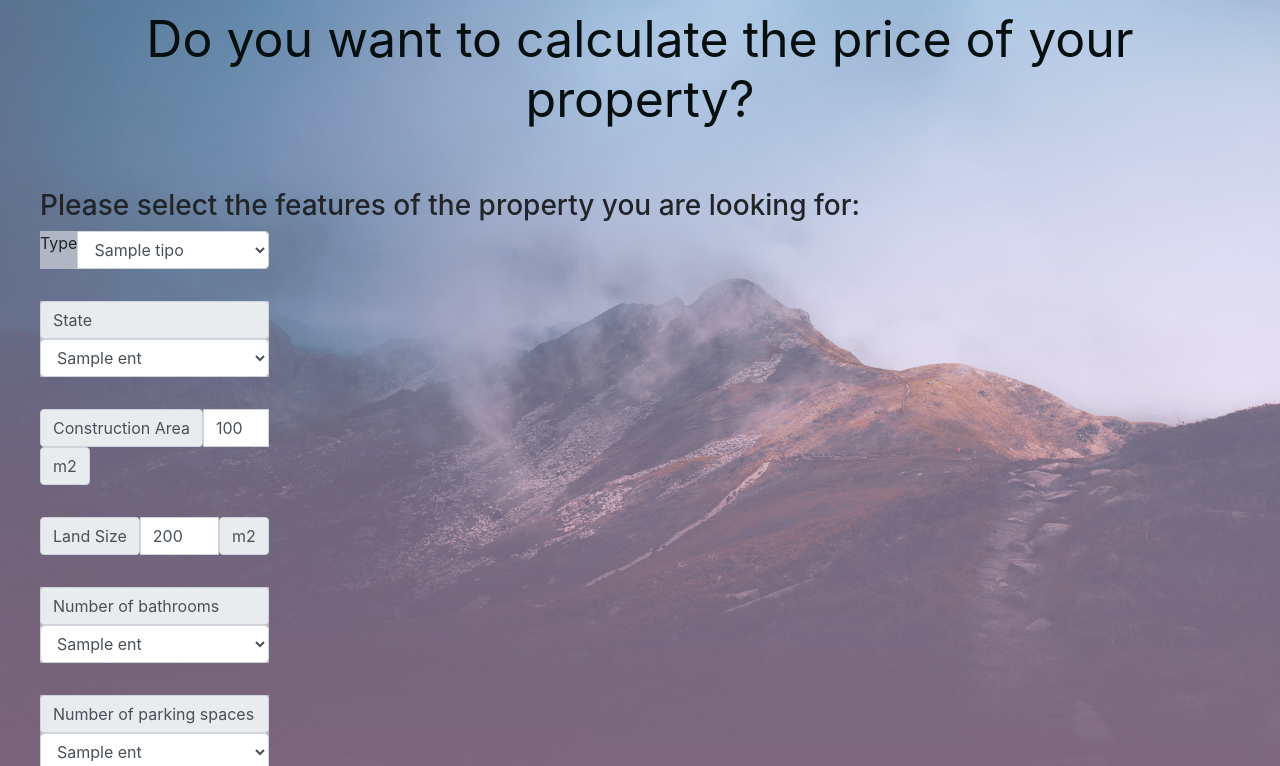
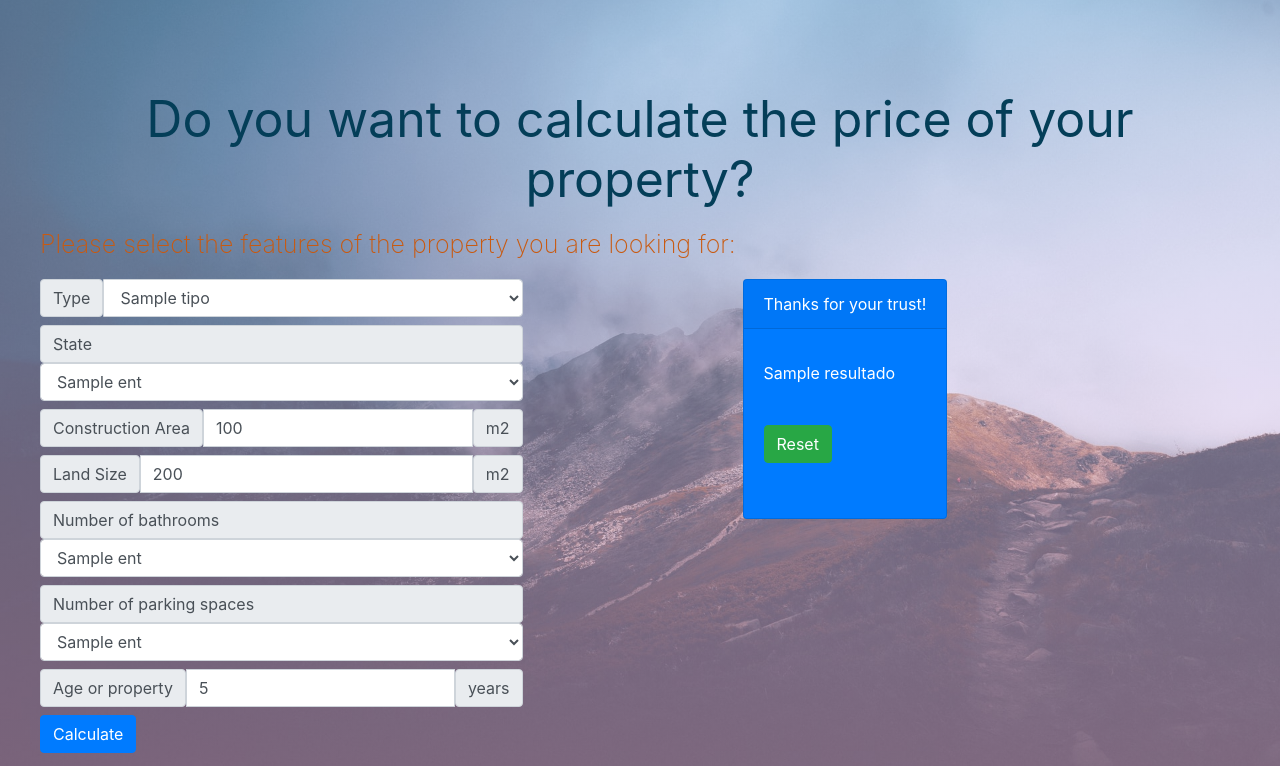
Before and after one commit to JCastro1986/Final-Project, a Flask app: template templates/formPricing.html in a window 1280 px wide. Shown: the part 1631-2397 px from the top of the page. Run offline with Flask 2, Linux system fonts and the light colour scheme; the template is opened without the code that fills it: most values are stand-ins (such as "Sample title", 1, 10 or a date in 2020); data that the repository does not hold is empty; some libraries are stand-ins or nearby versions.

Commit message:
flask update

```diff
--- a/app.py
+++ b/app.py
@@ -117,8 +117,8 @@
 def formPricing():
     # Get data from form
     if request.method == 'POST':
+        tipo = request.form.get('type')
         estadoSelecc = request.form.get('estadoSelecc')
-        tipo = request.form.get('type')
         m2Construccion = float(request.form['m2Construccion'])
         m2Terreno = float(request.form['m2Terreno'])
         banos = float(request.form['banos'])
@@ -166,7 +166,7 @@
     #selecciona modelo y
     model = modelSel(tipo)
     predictedValue = round(np.exp(model.predict(predictArray))[0]/1000000,2)*1000000
-    result = f"Predicted price for your {asset} is: $" + "{:,.0f}".format(predictedValue)
+    result = f"According to our model the predicted price for your {asset} is: $" + "{:,.0f}".format(predictedValue)
 
     return render_template('formPricing.html/', listaTipos=listaTipos, listaEntidades=listaEntidades, listaTiposD3=listaTiposD3, resultado=result)
 
--- a/static/css/style.css
+++ b/static/css/style.css
@@ -15,7 +15,7 @@
 .header{
     height: 100vh;
     /* 02 */
-    background-image: linear-gradient(to top, rgba(251, 194, 235, 0.5) 0%, rgba(165, 192, 238, 0.5) 100%), url("../img/map.jpg");
+    background-image: linear-gradient(to top, rgba(12, 15, 207, 0.603) 0%, rgba(76, 130, 223, 0.603) 100%), url("../img/map.jpg");
     background-repeat: no-repeat;
     background-position: center;
     background-size: cover;
@@ -46,6 +46,7 @@
 
 .menu-navegacion{
     position: fixed;
+    z-index: 50;
     top: 0;
     width: 30vw;
     height: 100%;
@@ -79,35 +80,36 @@
     max-width: 1200px;
     overflow: hidden;
     margin: auto;
+    padding: 60px 0;
 }
 
 .titulo{
-    color: rgb(255, 255, 255);
+    color: rgb(243, 236, 236);
     text-align: center;
-    font-size: 60px;
+    font-size: 100px;
     margin-bottom: 15px;
 }
 
 .copy{
-    color: #f8cff8;
+    color: #ec9c66;
     text-align: center;
     font-weight: 300;
-    font-size: 25px;
+    font-size: 50px;
 }
 
 .subtitulo{
-    color: #060f0f;
+    color: #043e58;
     font-size: 50px;
     text-align: center;
     font-weight: 400;
-    margin-top: 40px;
-    margin-bottom: 60px;
+    margin-top: 30px;
+    margin-bottom: 20px;
 }
 
 /* Mapping */
 
 .mapping{
-    height: 100vh;
+    height: auto;
     background-image: linear-gradient(to top, rgba(251, 194, 235, 0.486) 0%, hsla(218, 68%, 79%, 0.514) 100%), url("../img/5.jpg");
     background-repeat: no-repeat;
     background-position: center;
@@ -135,107 +137,45 @@
     background-size: cover;
 }
 
-.contenedor-galeria{
-    width: 30%;
-    display: inline-block;
-    justify-content: space-between;
-    align-items: center;
-    flex-wrap: wrap;
-    margin-top: 30px;
-}
-
-.img-galeria{
-    width: 100%;
-    display: flex;
-    margin-bottom: 15px;
-    box-shadow: 0 0 6px rgba(0, 0, 0, .6);
-    cursor: pointer;
-}
-
-.real-type{
-    width: 100%;
-    display: center;
-    text-align: center;
+.sub{
+    color: #c95a10;
+    font-size: 25px;
+    text-align: left;
+    font-weight: 200;
     margin-top: 10px;
-    font-weight: 700;
-}
-
-.imagen-light{
-    position: fixed;
-    display: flex;
-    align-items: center;
-    justify-content: center;
-    width: 100%;
-    height: 100%;
-    top: 0;
-    left: 0;
-    background: rgba(0, 0, 0, 0.534);
-    transform: translate(100%);
-    transition: transform .2s ease-in-out;
-}
-
-.agregar-imagen{
-    width: 60%;
-    transform: scale(0);
-    border-radius: 10px;
-    transition: transform .3s .2s;
-}
-
-.showImage{
-    transform: scale(1);
-}
-
-.show{
-    transform: translate(0);
-}
-
-.close{
-    position: absolute;
-    top: 15px;
-    right: 15px;
-    width: 40px;
-    cursor: pointer;
+    margin-bottom: 20px;
 }
 
 /* Opportunities */
 
 .opportunities{
     height: 100vh;
-    background-image: linear-gradient(to top, rgba(251, 194, 235, 0.486) 0%, hsla(218, 68%, 79%, 0.514) 100%), url("../img/6.jpg");
+    background-image: linear-gradient(to top, rgba(243, 169, 223, 0.486) 0%, hsla(219, 81%, 72%, 0.514) 100%);
     background-repeat: no-repeat;
     background-position: center;
     background-size: cover;
 }
 
-.list-group{
-    background: rgba(250, 250, 250, 0.5)
-}
-
-.experts{
-    width: 100%;
-    display: flex;
-    flex-wrap: wrap;
-    justify-content: space-evenly;
-    align-items: center;
-}
-
-.cont-expert{
-    width: 30%;
+.tableD3{
+    color: #060f0f;
+    font-size: 50px;
     text-align: center;
+    font-weight: 400;
+    margin-top: 30px;
     margin-bottom: 20px;
 }
 
-.cont-expert img{
-    display: block;
-    margin: auto;
-    width: 80%;
+.table{
+    overflow: scroll;
+    scroll-behavior: smooth;
+    table-layout: auto;
+    font-size: 12px;
 }
 
-.n-expert{
-    width: 100%;
-    display: inline-block;
-    margin-top: 20px;
-    font-weight: 400;
+.resultados th{
+    width: 110px;
+    overflow: initial;
+    border: 1px solid;
 }
 
 /* Footer */
@@ -254,7 +194,7 @@
     align-items: center;
     flex-wrap: wrap;
     padding-top: 60px;
-    padding-bottom: 40px;
+    padding-bottom: 60px;
 }
 
 .contact-us{
@@ -310,7 +250,7 @@
     width: 90%;
     max-width: 1200px;
     margin: auto;
-    height: 2px;
+    height: 3px;
     background: #fff;
     margin-bottom: 60px;
 }
--- a/templates/base.html
+++ b/templates/base.html
@@ -25,8 +25,8 @@
                 <a href="#footer">Contact</a>
         </nav>
         <div class="head contenedor">
-            <h1 class="titulo">Real Estate in Mexico</h1>
-            <p class="copy">Please select the estate you are looking for. . .</p>
+            <h1 class="titulo">TACC Pro Real Estate Advisors in Mexico</h1>
+            <p class="copy">We are your best option in Real Estate</p>
         </div>
 
     </header>
@@ -36,17 +36,7 @@
            <div class="contenedor">
                 <h2 class="subtitulo">Mapping</h2>
                 <div class="contenedor-mapping">
-                    <div class='tableauPlaceholder' id='viz1654564083720' style='position: relative'>
-                        <!-- <noscript><a href='#'><img alt='CitiBike ' src='https:&#47;&#47;public.tableau.com&#47;static&#47;images&#47;Q6&#47;Q62YMSNZ8&#47;1_rss.png' style='border: none' /></a>
-                        </noscript><object class='tableauViz'  style='display:none;'><param name='host_url' value='https%3A%2F%2Fpublic.tableau.com%2F' /> <param name='embed_code_version' value='3' />
-                            <param name='path' value='shared&#47;Q62YMSNZ8' /> <param name='toolbar' value='yes' /><param name='static_image' value='https:&#47;&#47;public.tableau.com&#47;static&#47;images&#47;Q6&#47;Q62YMSNZ8&#47;1.png' />
-                            <param name='animate_transition' value='yes' /><param name='display_static_image' value='yes' /><param name='display_spinner' value='yes' /><param name='display_overlay' value='yes' /><param name='display_count' value='yes' />
-                            <param name='language' value='es-ES' /></object></div>
-                            <script type='text/javascript'>                    var divElement = document.getElementById('viz1654564083720');                    var vizElement = divElement.getElementsByTagName('object')[0];                    vizElement.style.width='1116px';vizElement.style.height='591px';
-                            var scriptElement = document.createElement('script');                    scriptElement.src = 'https://public.tableau.com/javascripts/api/viz_v1.js';                    vizElement.parentNode.insertBefore(scriptElement, vizElement);
-                            </script>"
-                    </div> -->
-                    <div class='tableauPlaceholder' id='viz1654980024150' style='position: relative'>
+                    <div class='tableauPlaceholder' id='viz1654980024150' style='position: relative; overflow: scroll; height: 75vh;'>
                         <noscript><a href='#'><img alt='Historia 1 ' src='https:&#47;&#47;public.tableau.com&#47;static&#47;images&#47;An&#47;AnalysisofRealEstatePricesinMexico&#47;Historia1&#47;1_rss.png' style='border: none' /></a>
                         </noscript><object class='tableauViz'  style='display:none;'><param name='host_url' value='https%3A%2F%2Fpublic.tableau.com%2F' /> <param name='embed_code_version' value='3' />
                         <param name='path' value='views&#47;AnalysisofRealEstatePricesinMexico&#47;Historia1?:language=en-US&amp;:embed=true&amp;publish=yes' />
@@ -72,20 +62,18 @@
             <div class="contenedor">
                 <h2 class="subtitulo">Do you want to calculate the price of your property?</h2>
                 <h3 class="sub">Please select the features of the property you are looking for:</h3>
-                <div class="row">
-                    <div id="content">
-                        {% block content %}
-                        {% endblock %}
-                    </div>
-                </div>
+                {% block content %}
+                {% endblock %}
             </div>
         </section>
 
         <section class="opportunities" id="opportunities">
             <div class="contenedor">
-                <h2 class="subtitulo">Best deals:</h2>
                 <div class="row">
-                    <div class="col-md-3">
+                    <div class="col-md-4">
+                        <h2 class="subtitulo">Best deals:</h2>
+                    </div>
+                    <div class="col-md-4">
                         <form class="tableD3">
                             <div class="input mb-2">
                                 <label class="input-group-text" id="input-tipo">Type</label>
@@ -95,6 +83,10 @@
                                     {% endfor %}
                                 </select>
                             </div>
+                        </form>
+                    </div>
+                    <div class="col-md-4">
+                        <form class="tableD3">
                             <div class="input mb-2">
                                 <label class="input-group-text" id="input-entidad">State</label>
                                 <select class="form-control tablaD3" id="entidad" name="estadoSelD3" placeholder="Entity">
@@ -103,31 +95,43 @@
                                     {% endfor %}
                                 </select>
                             </div>
-                            <!-- <div class="input mb-2">
-                                <button id="filter-btn" type="submit" value="Filter" class="btn btn-default">Filter Table</button>
-                            </div>        -->
                         </form>
                     </div>
-                    <div class="col-md-9">
-                        <table class="table table-striped">
-                            <thead>
-                                <tr>
+                </div>
+                <div class="row">
+                    <div class="col-md-12" style="overflow:scroll; height: 75vh;">
+                        <table border="1" class="table table-striped table-hover">
+                            <thead class="table-dark" id="cabecera">
+                                <tr class="resultados">
                                     <th>Type</th>
                                     <th>State</th>
                                     <th>Municipio</th>
                                     <th>Comercial Price</th>
                                     <th>Predicted Price</th>
                                     <th>Price Difference</th>
-                                    <th>Percentage Difference</th>
+                                    <th style="color:red;">Percentage Difference</th>
                                     <th>Land Meters</th>
                                     <th>Construction Meters</th>
                                     <th>Parking Sp</th>
                                     <th>Bathrooms</th>
                                     <th>Age</th>
                                 </tr>
+                                <style type="text/css">
+                                    thead{
+                                        position: sticky;
+                                        top: 0;
+                                        z-index: 10;
+                                        background-color: #ffffff;
+                                    }
+
+                                    .table-responsive {
+                                        height:200px;
+                                        overflow:scroll;
+                                    }
+                                </style>
                             </thead>
                             <tbody></tbody>
-                          </table>
+                        </table>
                     </div>
                 </div>
             </div>
@@ -169,7 +173,6 @@
 
     <script src="../static/js/menu.js"></script>
     <script src="https://cdnjs.cloudflare.com/ajax/libs/d3/4.11.0/d3.js"></script>
-    <!-- <script src="../static/js/data.js"></script> -->
     <script src="../static/js/app.js"></script>
 </body>
 </html>
--- a/templates/formPricing.html
+++ b/templates/formPricing.html
@@ -1,15 +1,18 @@
 {% extends "base.html" %}
 {% block content %}
-<form class="col-md-6" method="POST" action="{{ url_for('formPricing') }}">
+<div class="row">
+    <div class="col-md-5">
+        <form class="list" method="POST" action="{{ url_for('formPricing') }}">
+
             <div class="input-group mb-2">
-        <label class="list-group" for="inputGroupSelect01" id="type">Type</label>
+                <label class="input-group-text" for="inputGroupSelect01" id="type">Type</label>
                 <select class="form-control" name="type">
                     {% for tipo in listaTipos %}
                     <option value="{{ tipo.name }}" {% if tipo.name == 'House' %} selected {% endif %}>{{ tipo.name }}</option>
                     {% endfor %}
                 </select>
             </div>
-    <br>
+
             <div class="list-group mb-2">
                 <label class="input-group-text" for="inputGroupSelect02" id="State">State</label>
                 <select class="form-control" name="estadoSelecc">
@@ -18,19 +21,19 @@
                     {% endfor %}
                 </select>
             </div>
-    <br>
+
             <div class="input-group mb-2">
                 <label class="input-group-text" for="inputGroupSelect03" id="type">Construction Area</label>
                 <input type="text" name="m2Construccion" placeholder="100" value="100" class="form-control" aria-describedby="basic-addon2">
                 <span class="input-group-text" id="basic-addon2">m2</span>
             </div>
-    <br>
+
             <div class="input-group mb-2">
                 <label class="input-group-text" for="inputGroupSelect04" id="type">Land Size</label>
                 <input type="text" name="m2Terreno" placeholder="200" value = "200" class="form-control" aria-describedby="basic-addon2">
                 <span class="input-group-text" id="basic-addon2">m2</span>
             </div>
-    <br>
+
             <div class="list-group mb-2">
                 <label class="input-group-text" for="inputGroupSelect05" id="banos">Number of bathrooms</label>
                 <select class="form-control" name="banos">
@@ -39,7 +42,7 @@
                     {% endfor %}
                 </select>
             </div>
-    <br>
+
             <div class="list-group mb-2">
                 <label class="input-group-text" for="inputGroupSelect06" id="parking">Number of parking spaces</label>
                 <select class="form-control" name="estacionamientos">
@@ -48,26 +51,38 @@
                     {% endfor %}
                 </select>
             </div>
-    <br>
+
             <div class="input-group mb-2">
-        <label class="input-group-text" for="inputGroupSelect07" id="antiguiedad">Age or property</label>
+                <label class="input-group-text" for="inputGroupSelect07" id="antiguedad">Age or property</label>
                 <input type="text" name="antiguedad" placeholder="5" value = "5" class="form-control" aria-describedby="basic-addon2">
                 <span class="input-group-text" id="basic-addon2">years</span>
             </div>
-    <br>
+
             <button class="btn btn-primary" type="submit">Calculate</button>
 
         </form>
-<br>
+    </div>
     {% if resultado %}
-<div class="col-md-6">
+    <div class="col-md-2">
+        <!-- <style> </style>
         <div class="alert alert-info" role="alert">
             <h2>{{ resultado }}</h2>
             <form action="/#appraisal">
                 <input type="submit" value="Reset" />
             </form>
+        </div> -->
     </div>
-
+    <div class="card text-white bg-primary mb-2" style="max-width: 25rem; max-height: 15rem;">
+        <div class="card-header">Thanks for your trust!</div>
+        <div class="card-body">
+          <h5 class="card-title"></h5>
+          <p class="card-text">{{ resultado }}</p>
+          <br>
+          <form action="/#appraisal">
+            <button type="submit" class="btn btn-success" value="Reset">Reset</button>
+        </form>
+        </div>
       </div>
     {% endif %}
     {% endblock %}
+</div>
```
Lines whose indentation alone changed are shown as unchanged.
